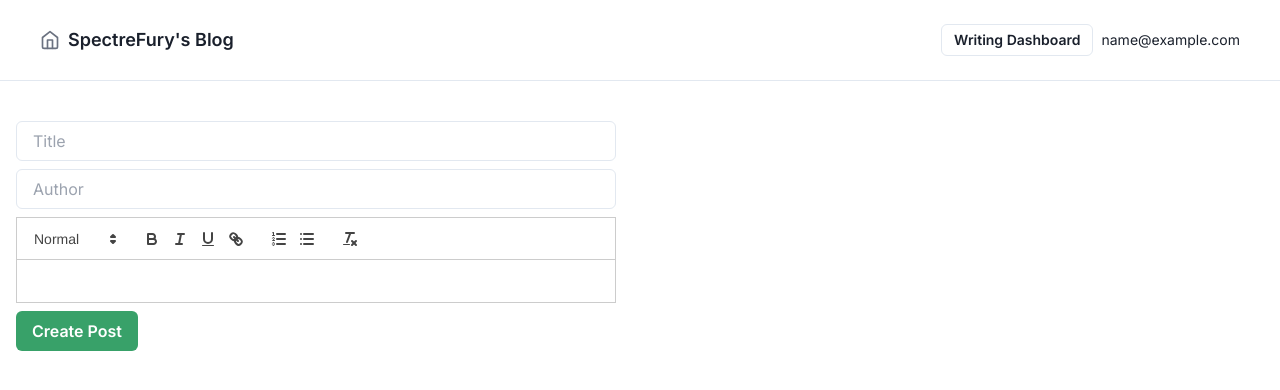
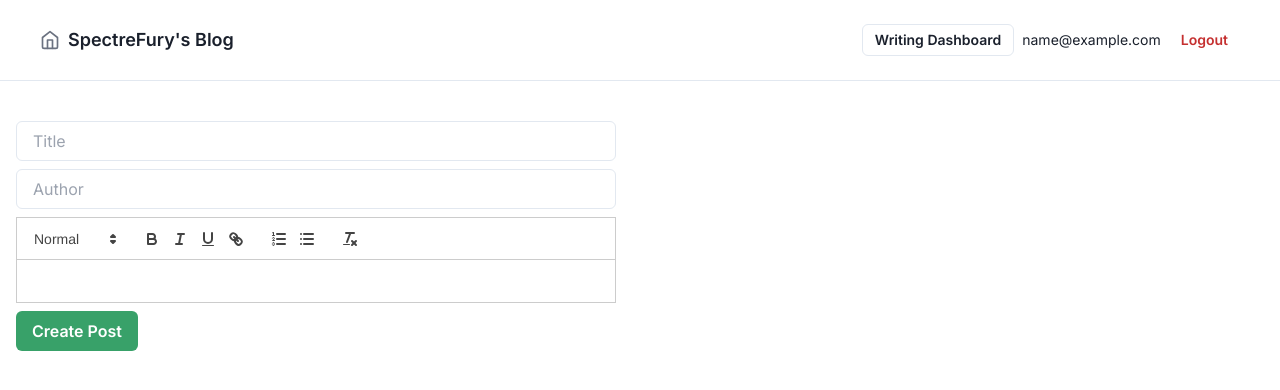
Before and after one commit to SpectreFury/blog-frontend, a Next.js app: page /create in a window 1280 px wide. Shown: the top 390 px of the page. Built offline with nearby package versions, Linux system fonts and the light colour scheme; sample sign-in values are in the browser's storage.

Commit message:
Add logout button

```diff
--- a/app/dashboard/page.tsx
+++ b/app/dashboard/page.tsx
@@ -47,7 +47,14 @@ const Dashboard = () => {
 
   useEffect(() => {
     const fetchPosts = async () => {
-      const response = await fetch("http://localhost:4000/api/post");
+      const token = localStorage.getItem("token");
+      if (!token) return;
+
+      const response = await fetch("http://localhost:4000/api/post", {
+        headers: {
+          "x-access-token": token,
+        },
+      });
       const result = await response.json();
 
       if (result.status === "successful") {
--- a/app/page.tsx
+++ b/app/page.tsx
@@ -1,7 +1,6 @@
 "use client";
 
 import React, { useState, useEffect } from "react";
-import Image from "next/image";
 import BlogCard from "./_components/blog-card";
 import { Container, Stack, Skeleton } from "@chakra-ui/react";
 
@@ -25,6 +24,9 @@ const Home = () => {
 
   useEffect(() => {
     const fetchPosts = async () => {
+      const token = localStorage.getItem("token");
+
+      if (!token) {
         setLoading(true);
         const response = await fetch("http://localhost:4000/api/post");
         const result = await response.json();
@@ -32,6 +34,19 @@ const Home = () => {
         setPosts(result.posts);
         console.log(result.posts);
         setLoading(false);
+      } else {
+        setLoading(true);
+        const response = await fetch("http://localhost:4000/api/post", {
+          headers: {
+            "x-access-token": token,
+          },
+        });
+        const result = await response.json();
+
+        setPosts(result.posts);
+        console.log(result.posts);
+        setLoading(false);
+      }
     };
 
     fetchPosts();
--- a/components/navbar.tsx
+++ b/components/navbar.tsx
@@ -9,10 +9,11 @@ import { useModalStore } from "@/store/modalStore";
 import { useUserStore, User } from "@/store/userStore";
 import { jwtDecode } from "jwt-decode";
 import Link from "next/link";
+
 const Navbar = () => {
   const router = useRouter();
   const { toggleModal } = useModalStore();
-  const { user, setUser } = useUserStore();
+  const { user, setUser, logout } = useUserStore();
 
   useEffect(() => {
     const token = localStorage.getItem("token");
@@ -48,6 +49,14 @@ const Navbar = () => {
                 </Link>
               )}
               <div className="text-sm">{user.email}</div>
+              <Button
+                onClick={logout}
+                colorScheme="red"
+                size="sm"
+                variant="ghost"
+              >
+                Logout
+              </Button>
             </Flex>
           ) : (
             <Button variant="outline" onClick={toggleModal}>
--- a/store/userStore.ts
+++ b/store/userStore.ts
@@ -3,6 +3,7 @@ import { create } from "zustand";
 interface UserStore {
   user: User | null;
   setUser: (id: string, email: string, isAdmin: boolean) => void;
+  logout: () => void;
 }
 
 export type User = {
@@ -21,6 +22,12 @@ const useUserStore = create<UserStore>((set) => ({
         isAdmin,
       },
     })),
+  logout: () => {
+    localStorage.removeItem("token");
+    return set((state) => ({
+      user: null,
+    }));
+  },
 }));
 
 export { useUserStore };
```
Lines whose indentation alone changed are shown as unchanged.
